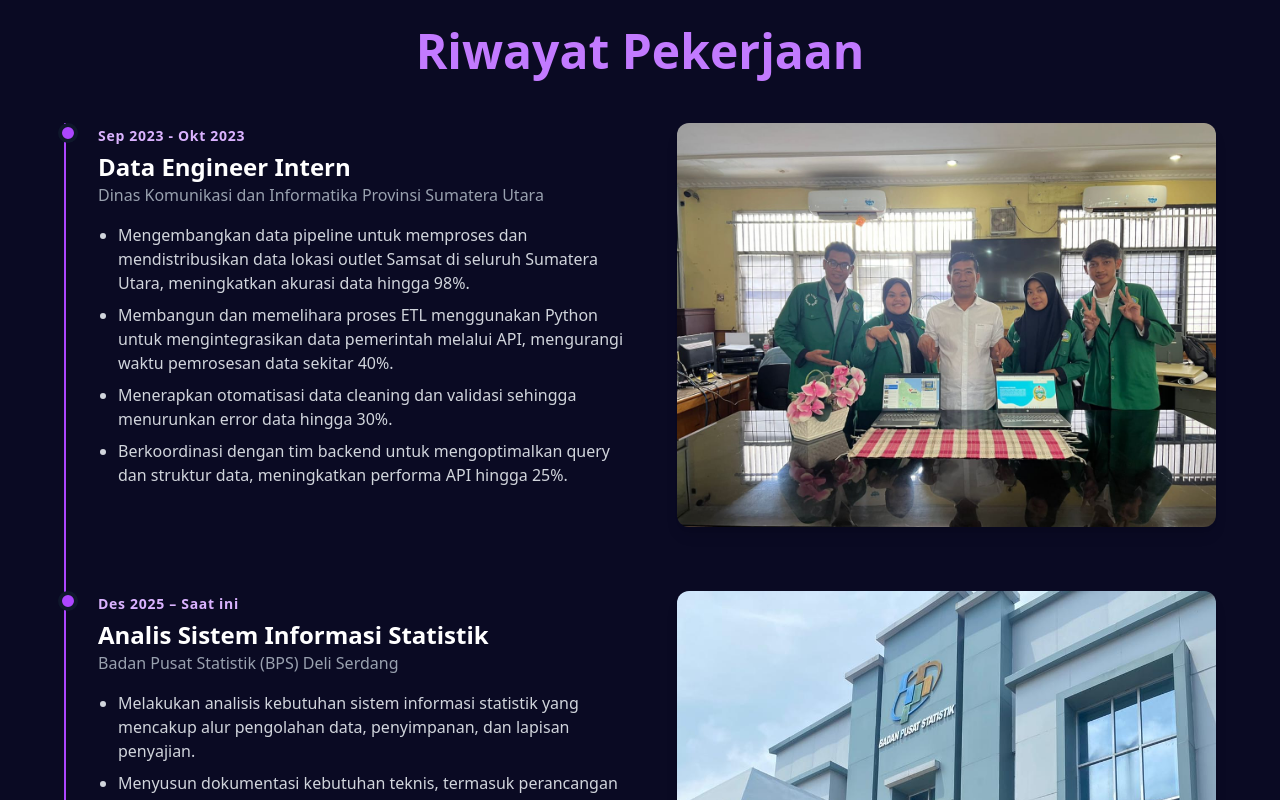
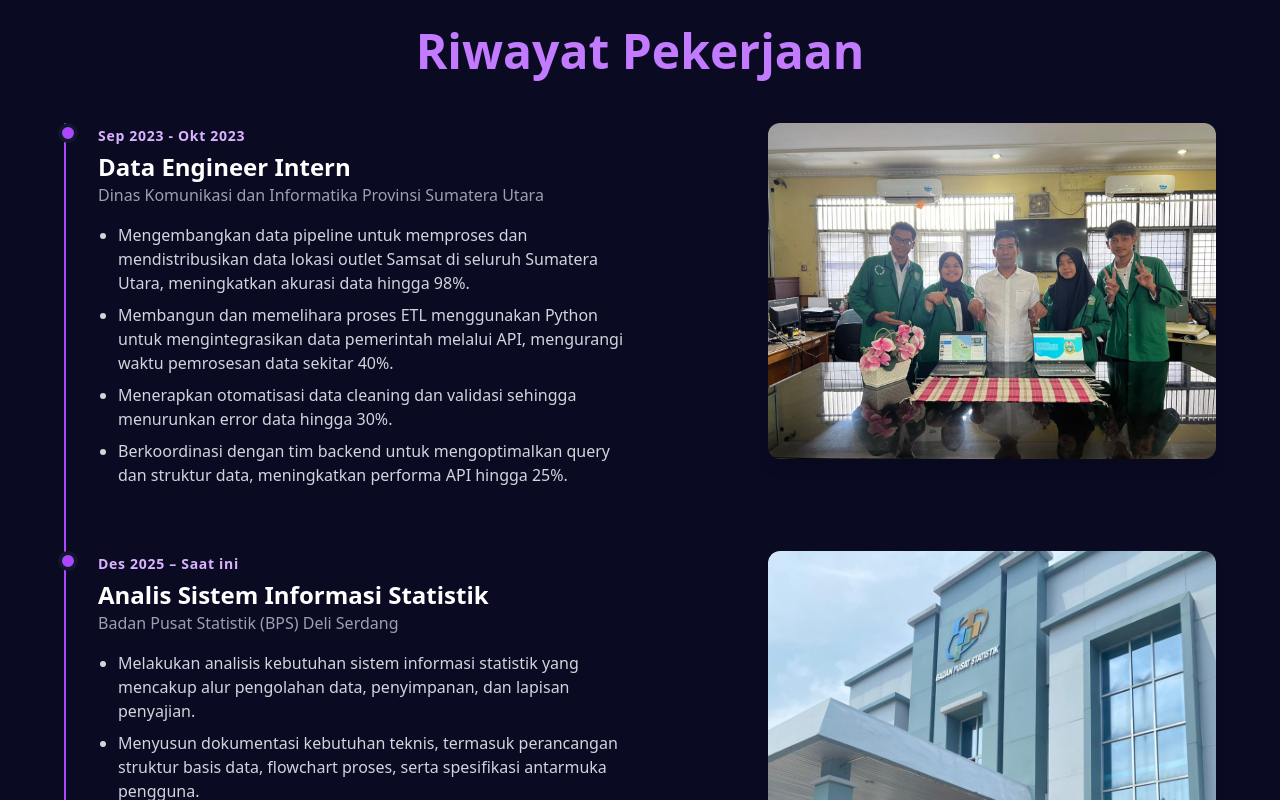
Before and after one commit to dikcoding/my-portofolio, a React (Vite) app: page / in a window 1280 px wide. Shown: the part 1980-2780 px from the top of the page. Built offline with nearby package versions, Linux system fonts and the light colour scheme.

Commit message:
fix: position

```diff
--- a/src/components/WorkExperience.jsx
+++ b/src/components/WorkExperience.jsx
@@ -66,11 +66,11 @@ const Experience = () => {
                 </div>
 
                 {/* RIGHT SIDE - IMAGE */}
-                <div>
+                <div className="flex justify-center lg:justify-end">
                   <img
                     src={exp.image}
                     alt={exp.role}
-                    className="w-full rounded-xl shadow-lg hover:scale-105 hover:shadow-purple-400/30 transition-all duration-300"
+                    className="w-full max-w-md rounded-xl shadow-lg hover:scale-105 transition-all duration-300"
                   />
                 </div>
               </div>
```
